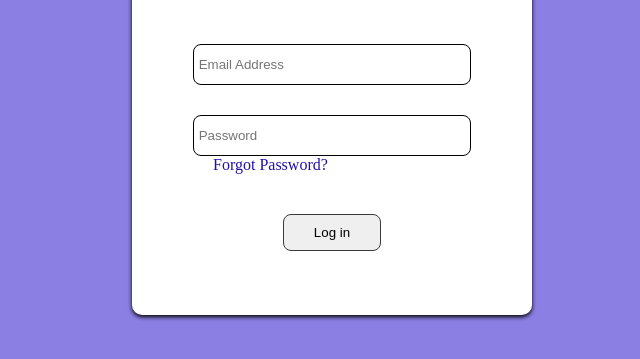
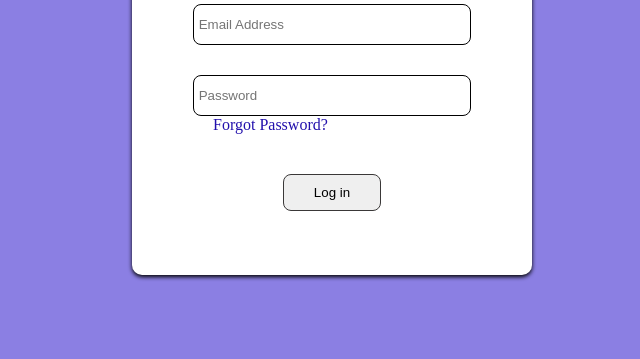
Before and after one commit to Abhi-33/Login-Page, a plain HTML site: page index.html in a window 1280 px wide. Shown: the part 205-564 px from the top of the page, without its empty margins (348-988 px from the left). Drawn offline with Linux system fonts and the light colour scheme.

Commit message:
Update style.css

```diff
--- a/style.css
+++ b/style.css
@@ -25,6 +25,7 @@ html,body{
     margin-top:120px;
     margin-left:480px;
     background-color: white;
+    transform:translatey(-10%);
 }
 
 /*login-heading*/
```
